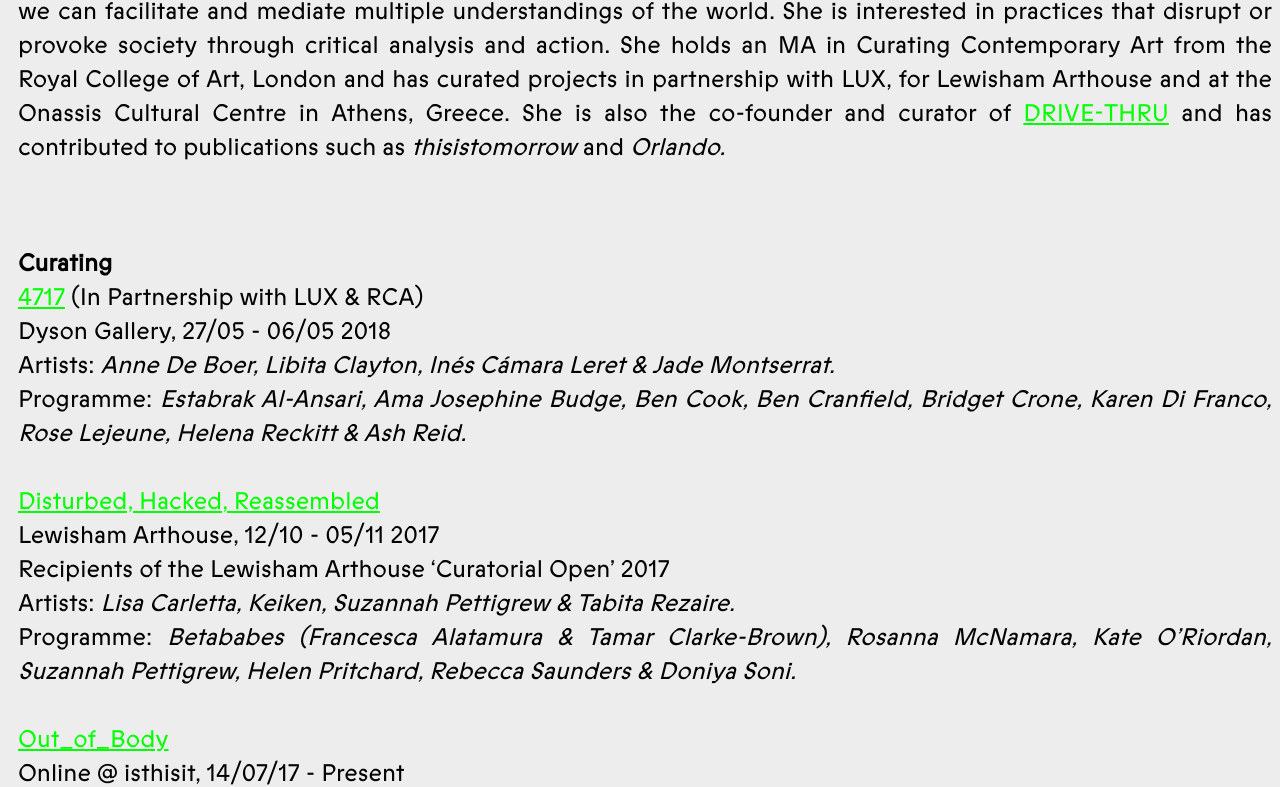
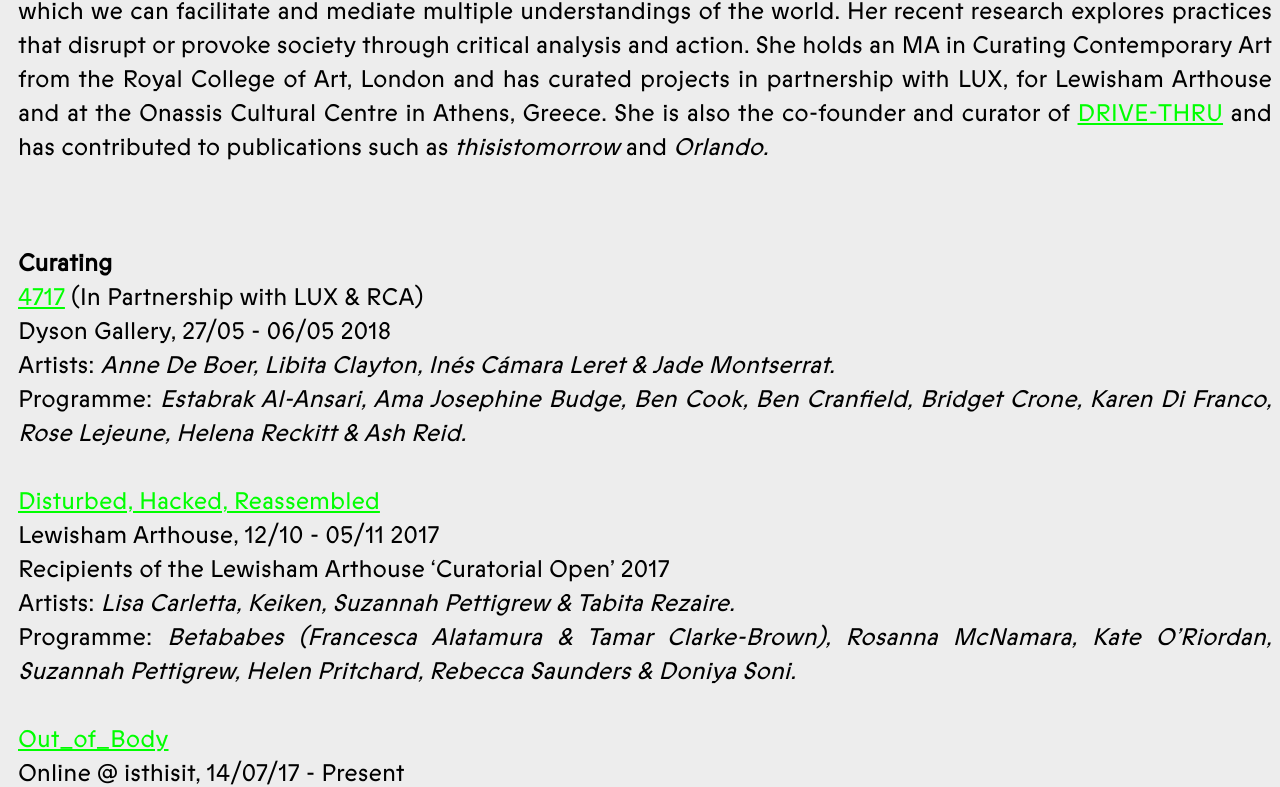
Before and after one commit to oliviaaherne/oliviaaherne.github.io, a plain HTML site: page index.html in a window 1280 px wide. Shown: the part 64-851 px from the top of the page. Drawn offline with Linux system fonts and the light colour scheme; files whose address does not match are found by name.

Commit message:
frameworks

```diff
--- a/index.html
+++ b/index.html
@@ -15,7 +15,7 @@ body {
 </head>
 <body bgcolor="#ededed">
   <body link="lime"vlink="lime"><font face="Prophet-Regular"font size="5"color="black">
-    <p style="margin-left: 10px"><b>Olivia Aherne</b> is a curator and researcher interested in discursive practices, collective learning, and ways in which we can facilitate and mediate multiple understandings of the world. She is interested in practices that disrupt or provoke society through critical analysis and action. She holds an MA in Curating Contemporary Art from the Royal College of Art, London and has curated projects in partnership with LUX, for Lewisham Arthouse and at the Onassis Cultural Centre in Athens, Greece. She is also the co-founder and curator of <a href="#" onclick='window.open("http://drivethru.org.uk/");return false;'>DRIVE-THRU</a> and has contributed to publications such as <i>thisistomorrow</i> and <i>Orlando.</i></p>
+    <p style="margin-left: 10px"><b>Olivia Aherne</b> is a curator and researcher interested in discursive frameworks, collective learning, and ways in which we can facilitate and mediate multiple understandings of the world. Her recent research explores practices that disrupt or provoke society through critical analysis and action. She holds an MA in Curating Contemporary Art from the Royal College of Art, London and has curated projects in partnership with LUX, for Lewisham Arthouse and at the Onassis Cultural Centre in Athens, Greece. She is also the co-founder and curator of <a href="#" onclick='window.open("http://drivethru.org.uk/");return false;'>DRIVE-THRU</a> and has contributed to publications such as <i>thisistomorrow</i> and <i>Orlando.</i></p>
 </font>
 <br>
 <body link="lime"vlink="lime"><font face="Prophet-Regular"font size="5"color="black">
```
